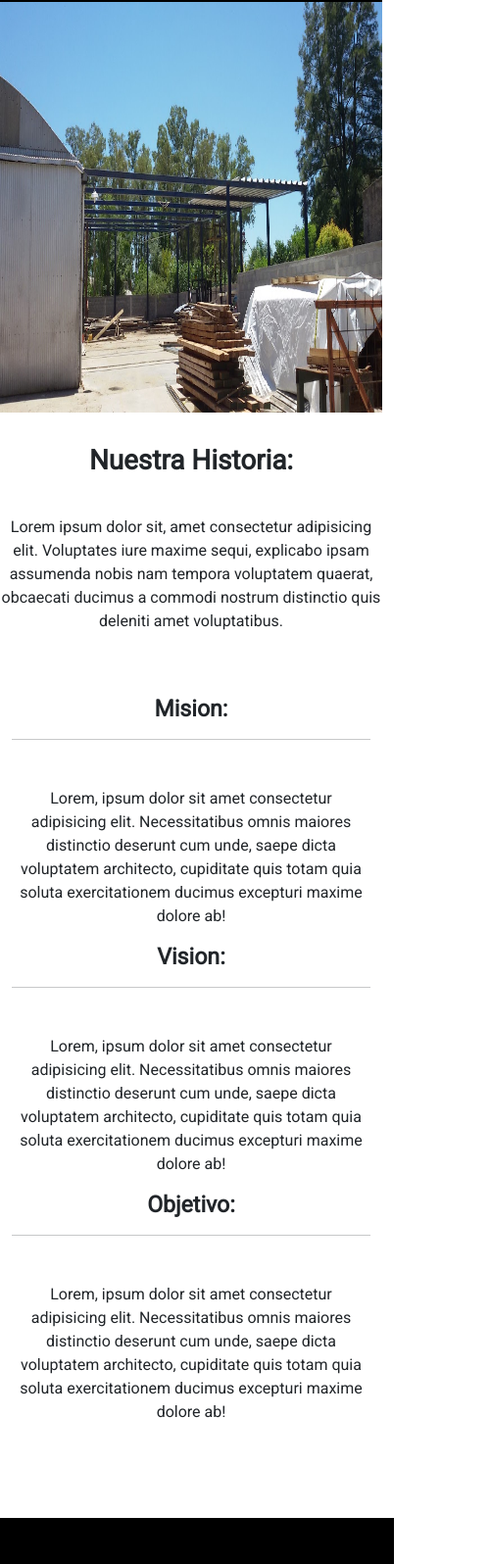
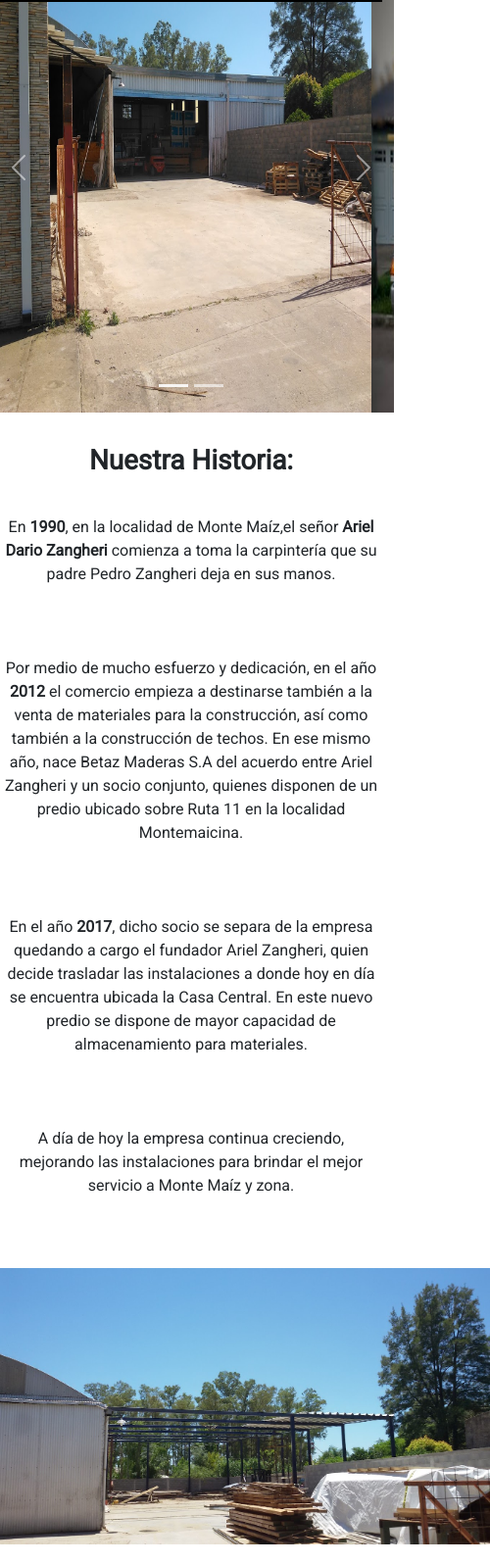
Before and after one commit to Juaani/coder-web-developer, a plain HTML site: page pages/about-us.html in a window 390 px wide. Shown: the part 79-1675 px from the top of the page at 98% size, 500 px wide, since content can reach past the window. Drawn offline with nearby package versions, Linux system fonts and the light colour scheme.

Commit message:
About us

```diff
--- a/css/style.css
+++ b/css/style.css
@@ -236,12 +236,10 @@ main{
 .historia{
     padding: 0;
     width: 100%;
+    justify-content: center;
+    align-items: center;
 }
 
-.historia img{
-    width: 100%;
-    height: 500px;
-}
 
 .historia h1,h3{
     font-weight: bolder;
@@ -258,6 +256,20 @@ main{
 .mvo{
     padding-top: 3rem;
     text-align: center;
+}
+
+.historia img{
+    width: 500px;
+}
+
+.cita{
+    font-style: italic;
+    font-weight: bold;
+    font-size: 1.5rem;
+}
+
+.mvo ul{
+    text-align: left;
 }
 
 @media(max-width:768px){
--- a/pages/about-us.html
+++ b/pages/about-us.html
@@ -51,17 +51,66 @@
         </div>
 </header>
 <main>
+    <section class="container-fluid banner-inicio">
+        <div class="row">
+            <div class="col-lg-12 col-md-12 col-sm-12 carrousel">
+                <div id="carouselExampleCaptions" class="carousel slide" data-bs-ride="carousel">
+                    <div class="carousel-indicators">
+                      <button type="button" data-bs-target="#carouselExampleCaptions" data-bs-slide-to="0" class="active" aria-current="true" aria-label="Slide 1"></button>
+                      <button type="button" data-bs-target="#carouselExampleCaptions" data-bs-slide-to="1" aria-label="Slide 2"></button>
+                    </div>
+                    <div class="carousel-inner">
+                      <div class="carousel-item active">
+                        <img src="../images/resources/galpon.jpg"  alt="galpon">
+                        <div class="carousel-caption d-none d-md-block">
+                            <h5 class="titulo-ng">30 Años repartiendo Valor</h5>
+                        </div>
+                      </div>
+                      <div class="carousel-item">
+                        <img src="../images/resources/chata.jpg"  alt="chata">
+                        <div class="carousel-caption d-none d-md-block">
+                            <h5>30 Años repartiendo Valor</h5>
+                        </div>
+                      </div>
+                    </div>
+                    <button class="carousel-control-prev" type="button" data-bs-target="#carouselExampleCaptions" data-bs-slide="prev">
+                      <span class="carousel-control-prev-icon" aria-hidden="true"></span>
+                      <span class="visually-hidden">Anterior</span>
+                    </button>
+                    <button class="carousel-control-next" type="button" data-bs-target="#carouselExampleCaptions" data-bs-slide="next">
+                      <span class="carousel-control-next-icon" aria-hidden="true"></span>
+                      <span class="visually-hidden">Siguiente</span>
+                    </button>
+                  </div>
+            </div>
+        </div>
+    </section>
     <!--Historia-->
     <section class="container-fluid historia">
         <div class="row">
             <div class="col-lg-12 col-md-12 col-sm-12">
-                <img src="../images/resources/galpon-viejo.jpg" alt="galpon-viejo">
                 <h1>Nuestra Historia:</h1>
                 <p>
-                    Lorem ipsum dolor sit, amet consectetur adipisicing elit. Voluptates iure maxime sequi,
-                    explicabo ipsam assumenda nobis nam tempora voluptatem quaerat, obcaecati ducimus a commodi
-                    nostrum distinctio quis deleniti amet voluptatibus.
+                    En <b>1990</b>, en la localidad de Monte Maíz,el señor <b>Ariel Dario Zangheri</b> comienza a toma la carpintería que su padre
+                    Pedro Zangheri deja en sus manos.
                 </p>
+                <br>
+                <p>Por medio de mucho esfuerzo y dedicación, en el año <b>2012</b> el comercio empieza a destinarse también a la venta de materiales
+                    para la construcción, así como también a la construcción de techos. En ese mismo año, nace Betaz Maderas S.A del acuerdo entre
+                    Ariel Zangheri y un socio conjunto, quienes disponen de un predio ubicado sobre Ruta 11 en la localidad Montemaicina.
+                </p>
+                <br>
+                <p>En el año <b>2017</b>, dicho socio se separa de la empresa quedando a cargo el fundador Ariel Zangheri, quien decide trasladar las
+                    instalaciones a donde hoy en día se encuentra ubicada la Casa Central. En este nuevo predio se dispone de mayor capacidad de
+                almacenamiento para materiales. </p>
+                <br>
+                <p>
+                    A día de hoy la empresa continua creciendo, mejorando las instalaciones para brindar el mejor servicio a Monte Maíz y zona.
+                </p>
+                <br>
+                <p><img src="../images/resources/galpon-viejo.jpg" alt="galpon en construcción"></p>
+                <br>
+                <p class="cita">"Cada vez que veas un negocio exitoso, fue porque alguna vez alguien tomó una decisión valiente."</p>
             </div>
         </div>
     </section>
@@ -72,28 +121,29 @@
                 <h3>Mision:</h3>
                 <hr>
                 <p>
-                    Lorem, ipsum dolor sit amet consectetur adipisicing elit. Necessitatibus omnis maiores
-                    distinctio deserunt cum unde, saepe dicta voluptatem architecto, cupiditate quis totam quia
-                    soluta exercitationem ducimus excepturi maxime dolore ab!
+                    Es el servicio, como fuimos concebidos. Brindando soluciones y atención destacada para cada cliente.
+                    Optimizar los tiempos de obra y los costos, punto fundamental en la construcción	DryWall.
                 </p>
             </div>
             <div class="col-lg-4 col-md-12 col-sm-12">
                 <h3>Vision:</h3>
                 <hr>
                 <p>
-                    Lorem, ipsum dolor sit amet consectetur adipisicing elit. Necessitatibus omnis maiores
-                    distinctio deserunt cum unde, saepe dicta voluptatem architecto, cupiditate quis totam quia
-                    soluta exercitationem ducimus excepturi maxime dolore ab!
+                    Ser una empresa maderera, que satisfaga las necesidades de nuestros clientes, en todos los rubros, construcción, arquitectura, industria del mueble,
+                    brindando soluciones tecnológicas y materiales de vanguardia, que no duden en volver a elegirnos.
+                    Que nuestros colaboradores y proveedores, se sientan parte y elijan quedarse.
                 </p>
             </div>
             <div class="col-lg-4 col-md-12 col-sm-12">
                 <h3>Objetivo:</h3>
                 <hr>
-                <p>
-                    Lorem, ipsum dolor sit amet consectetur adipisicing elit. Necessitatibus omnis maiores
-                    distinctio deserunt cum unde, saepe dicta voluptatem architecto, cupiditate quis totam quia
-                    soluta exercitationem ducimus excepturi maxime dolore ab!
-                </p>
+                <ul>
+                    <li>Mantener la satisfacción de nuestros clientes con productos y servicios de calidad.</li>
+                    <li>Desarrollar productos innovadores.</li>
+                    <li>Difundir el sistema constructivo steel frame y balood frame.</li>
+                    <li>Ampliar las zonas de influencia comercial.</li>
+                    <li>Asegurar la fuente de trabajo de nuestros colaboradores y comprometernos con generar más puestos.</li>
+                </ul>
             </div>
         </div>
     </section>
```
